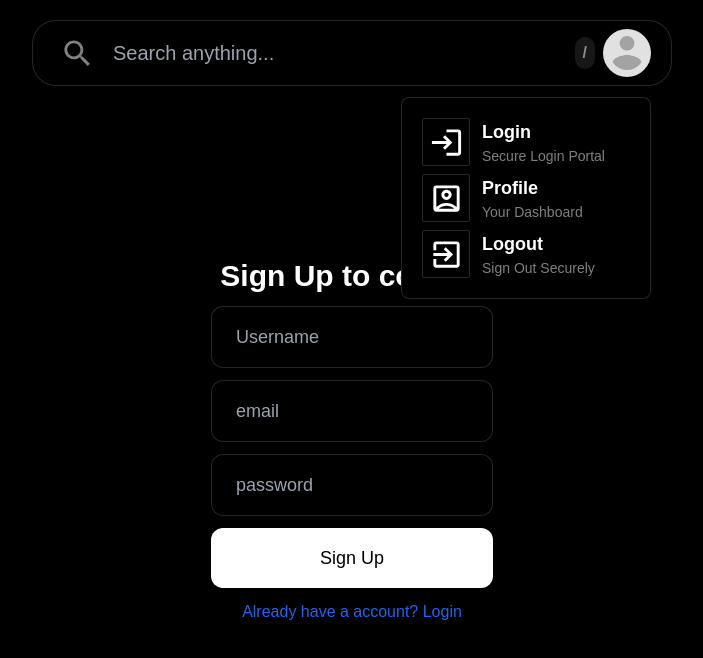
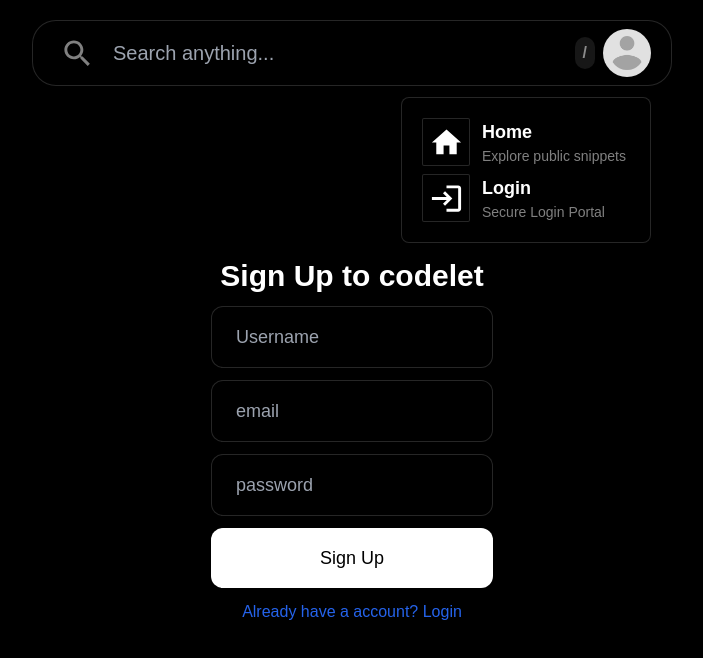
Before and after one commit to scott-mescudi/Codelet, a Next.js app in the folder web/: page /register in a window 1280 px wide. Both pictures are taken after a click on the picture 915 px from the left and 53 px from the top of the page. Shown: the top 658 px of the page, without its empty margins (288-991 px from the left). Built offline with nearby package versions, Linux system fonts and the light colour scheme.

Commit message:
Refactor user login logic and enhance navbar; add home link and conditional rendering for login/logout based on authentication state

```diff
--- a/web/src/app/register/page.tsx
+++ b/web/src/app/register/page.tsx
@@ -3,7 +3,7 @@
 import Link from "next/link"
 import React, { useState } from "react"
 import axios from "axios";
-import { useRouter } from "next/router";
+import { useRouter } from "next/navigation";
 
 interface SignupRequest {
     username: string
--- a/web/src/components/Navbar.tsx
+++ b/web/src/components/Navbar.tsx
@@ -6,7 +6,8 @@
 
 import CloseIcon from '@mui/icons-material/Close';
 import SearchIcon from '@mui/icons-material/Search';
-import { AccountBoxOutlined, ExitToApp, LoginOutlined } from "@mui/icons-material";
+import { AccountBoxOutlined, ExitToApp, LoginOutlined, Home } from "@mui/icons-material";
+
 import Link from "next/link";
 import { useRouter } from "next/navigation";
 
@@ -48,8 +49,17 @@
 
 function ProfilePicture() {
     const [click, setClick] = useState<boolean>(false)
+    const [loggedIn, setLoggedIn] = useState<boolean>(false)
 
     const router = useRouter()
+
+   useEffect(() => {
+        const key = localStorage.getItem("ACCESS_TOKEN")
+        if (key) {
+            setLoggedIn(true)
+        }
+    })
+
 
     useEffect(()=>{
         const handleKeyPress = (event: KeyboardEvent) => {
@@ -66,9 +76,9 @@
     }, [])
 
     const logout = () => {
-        console.log("Logged out")
         localStorage.removeItem("ACCESS_TOKEN")
         router.push("/login")
+        window.location.reload()
     }
 
     return (
@@ -78,9 +88,10 @@
                 {click ? (
                     <div className="p-5 mt-5 z-10 origin-right grid rounded-lg right-0 absolute bg-black border border-opacity-15 border-white">
                         <div className="flex flex-col gap-2">
-                            <DropdownItem setClick={setClick} link="/login" icon={ <LoginOutlined fontSize="large" />}  title="Login" subTitle="Secure Login Portal" />
-                            <DropdownItem setClick={setClick} link="/dashboard" icon={ <AccountBoxOutlined fontSize="large" />}  title="Profile" subTitle="Your Dashboard" />
-                            <DropdownItem setClick={setClick} onClick={logout} icon={ <ExitToApp fontSize="large" />} iconHoverColor="group-hover:text-white" iconBgHoverColor="group-hover:bg-red-700" title="Logout" subTitle="Sign Out Securely" />
+                            <DropdownItem setClick={setClick} link="/" icon={<Home fontSize="large" />} title="Home" subTitle="Explore public snippets" />
+                            {!loggedIn && <DropdownItem setClick={setClick} link="/login" icon={ <LoginOutlined fontSize="large" />}  title="Login" subTitle="Secure Login Portal" /> }
+                            {loggedIn && <DropdownItem setClick={setClick} link="/dashboard" icon={ <AccountBoxOutlined fontSize="large" />}  title="Profile" subTitle="Your Dashboard" />}
+                            {loggedIn && <DropdownItem setClick={setClick} onClick={logout} icon={ <ExitToApp fontSize="large" />} iconHoverColor="group-hover:text-white" iconBgHoverColor="group-hover:bg-red-700" title="Logout" subTitle="Sign Out Securely" />}
                         </div>
                     </div>
                 ) : null}
```
Also changed, not shown: 2 other files (tests, documents, lock files or other folders).
